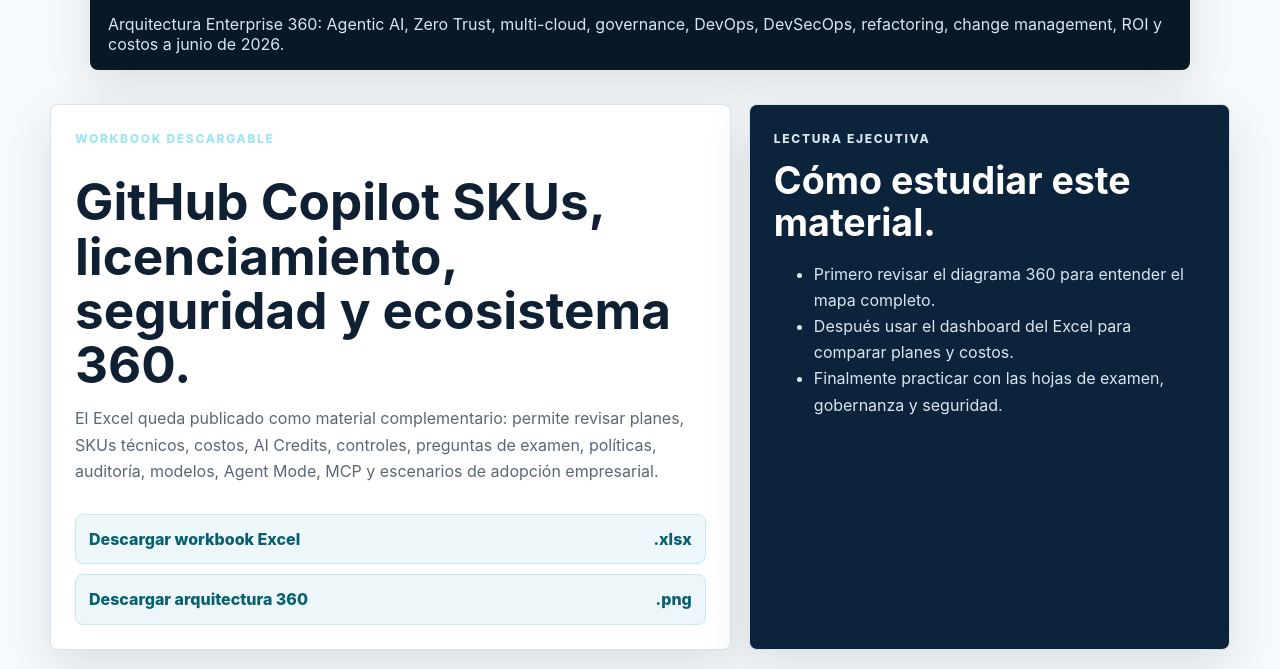
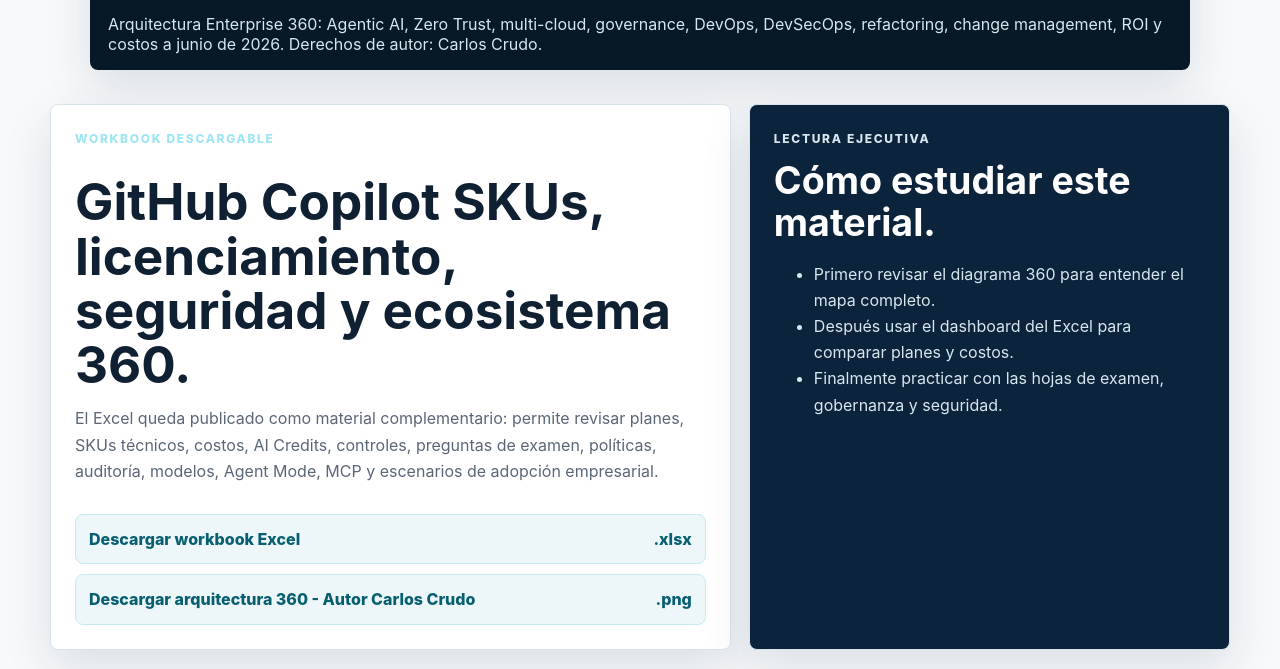
Before and after one commit to ccrudolabs/copilot-workspace-starter, a website: page site/index.html in a window 1280 px wide. Shown: the part 2091-2760 px from the top of the page. Drawn offline with Linux system fonts and the light colour scheme.

Commit message:
Add author credit to architecture diagram
Add visible Carlos Crudo author credit to the Enterprise 360 GitHub Copilot architecture image and page caption.

```diff
--- a/site/index.html
+++ b/site/index.html
@@ -743,6 +743,7 @@
               <figcaption class="figure-caption">
                 Arquitectura Enterprise 360: Agentic AI, Zero Trust, multi-cloud, governance,
                 DevOps, DevSecOps, refactoring, change management, ROI y costos a junio de 2026.
+                Derechos de autor: Carlos Crudo.
               </figcaption>
             </figure>
             <article class="card span-7 resource-card">
@@ -762,7 +763,7 @@
                 </li>
                 <li>
                   <a href="assets/arquitectura-enterprise-360-github-copilot-roi-carlos-crudo.png">
-                    Descargar arquitectura 360
+                    Descargar arquitectura 360 - Autor Carlos Crudo
                     <span>.png</span>
                   </a>
                 </li>
```
Also changed, not shown: 1 other file.
